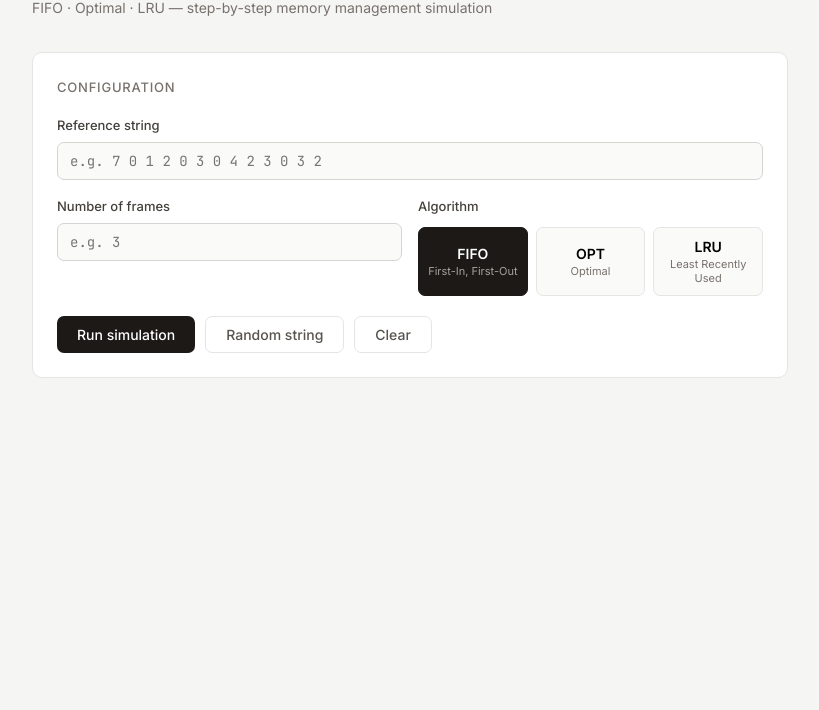
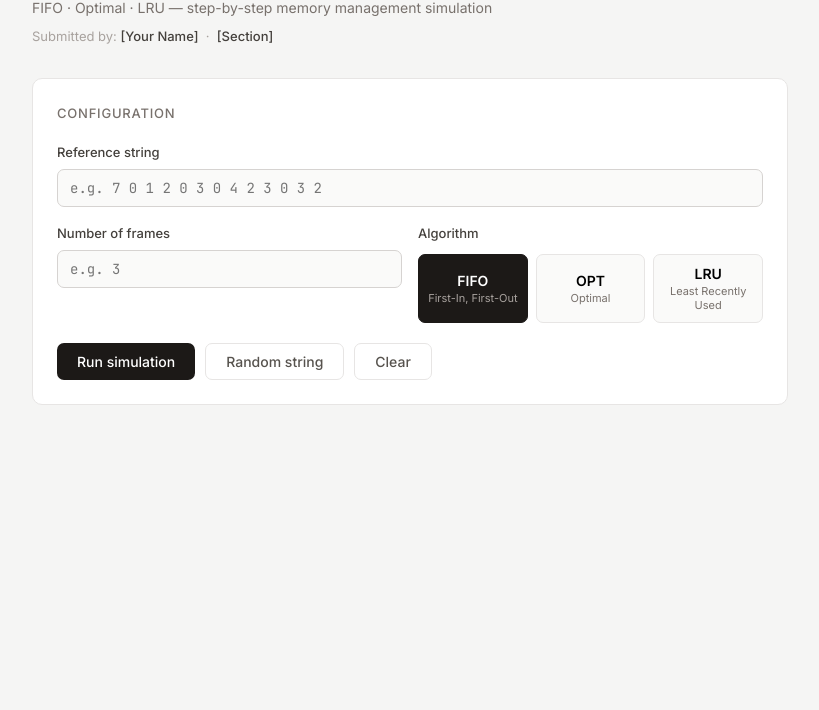
Before and after one commit to ez1ogithub/ez1ogithub.github.io, a plain HTML site: page index.html in a window 1280 px wide. Shown: the part 90-800 px from the top of the page, without its empty margins (230-1049 px from the left). Drawn offline with Linux system fonts and the light colour scheme.

Commit message:
Update index.html

```diff
--- a/index.html
+++ b/index.html
@@ -322,6 +322,7 @@
   <div class="header">
     <h1>Page Replacement Simulator</h1>
     <p>FIFO · Optimal · LRU — step-by-step memory management simulation</p>
+    <p style="margin-top: 6px; font-size: 13px; color: #a8a29e;">Submitted by: <span style="color: #44403c; font-weight: 500;">[Your Name]</span> &nbsp;·&nbsp; <span style="color: #44403c; font-weight: 500;">[Section]</span></p>
   </div>
 
   <div class="card">
```
